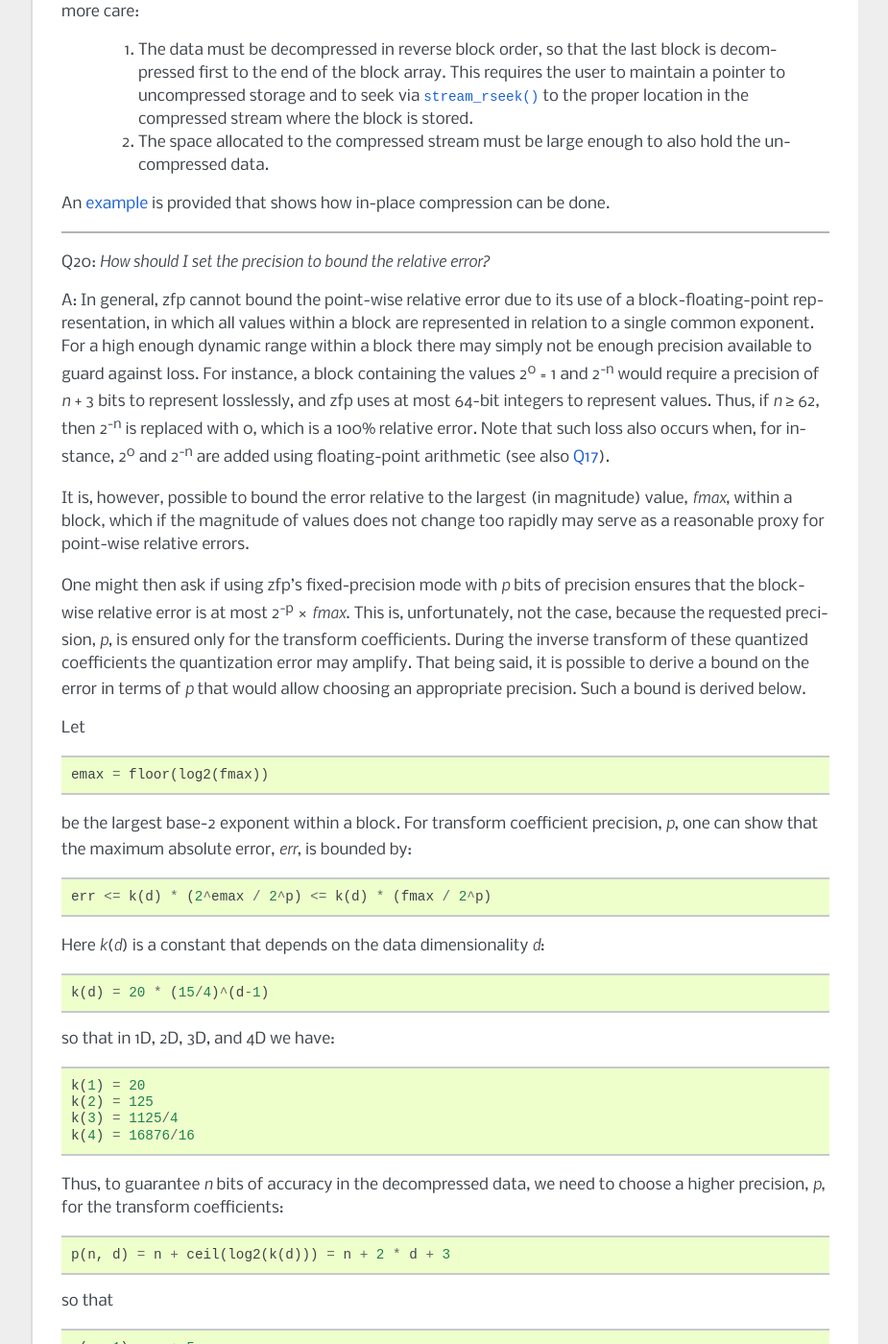
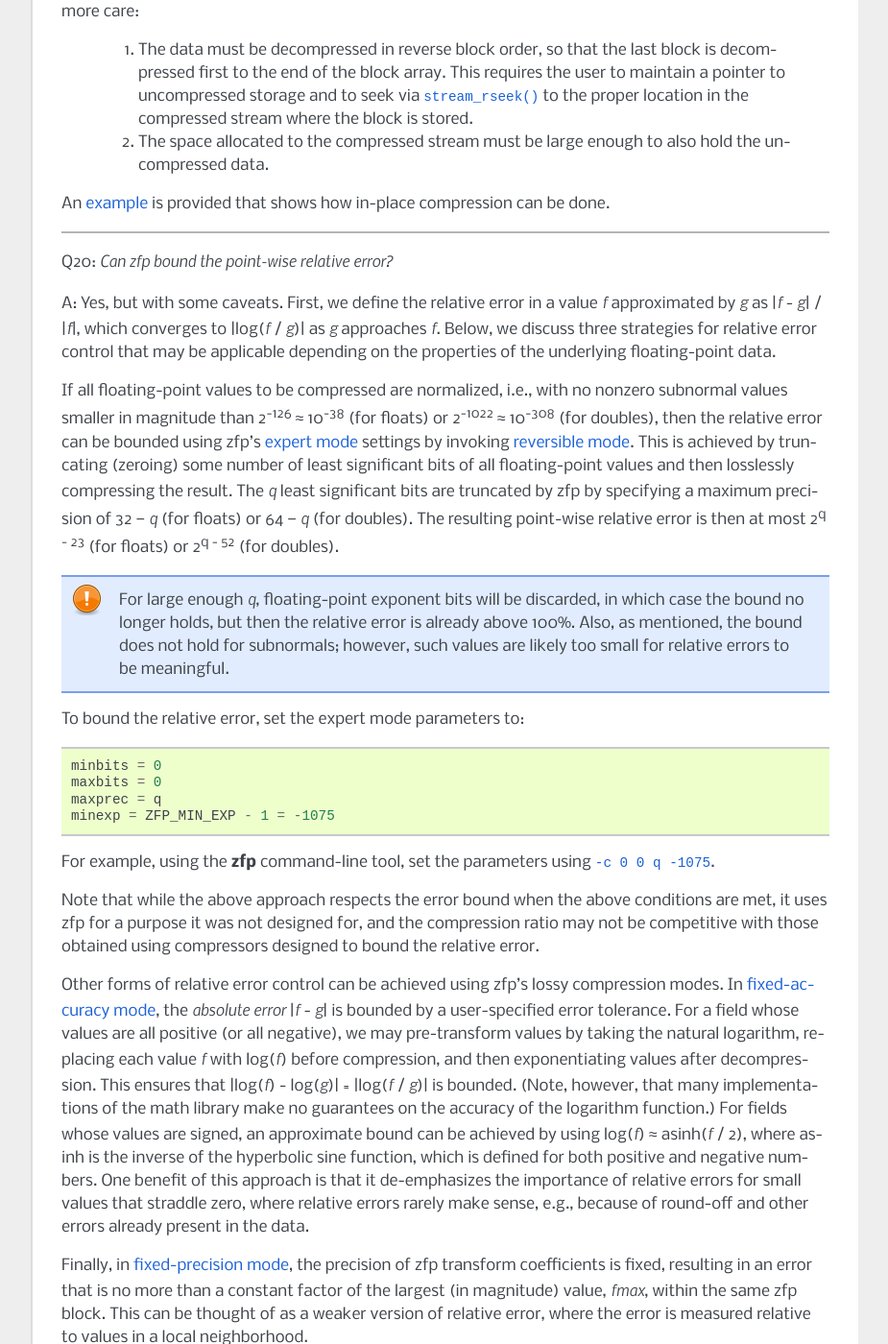
Before and after one commit to LLNL/zfp, a Sphinx documentation site: the page built from docs/source/faq.rst, in a window 1280 px wide and 1400 px high, scrolled down 10392 px. Shown: the whole window at 96% size, without its empty margins (198-1123 px from the left). Built offline with Sphinx 7.4.7, drawn with Linux system fonts in a browser that asks for light colours; formulas are drawn with MathJax 3; some of the changed text lies outside the part shown.

Commit message:
Update FAQ on relative error

```diff
--- a/docs/source/defs.rst
+++ b/docs/source/defs.rst
@@ -2,6 +2,7 @@
 .. |minus| unicode:: 0x2212
 .. |leq| unicode:: 0x2264
 .. |geq| unicode:: 0x2265
+.. |approx| unicode:: 0x2248
 .. |sqrt| unicode:: 0x221a
 .. |zfp| replace:: zfp
 .. |cfp| replace:: cfp
--- a/docs/source/faq.rst
+++ b/docs/source/faq.rst
@@ -30,7 +30,7 @@ Questions answered in this FAQ:
   #. :ref:`Why does zfp sometimes not respect my error tolerance? <q-tolerance>`
   #. :ref:`Why is the actual rate sometimes not what I requested? <q-rate>`
   #. :ref:`Can zfp perform compression in place? <q-inplace>`
-  #. :ref:`How should I set the precision to bound the relative error? <q-relerr>`
+  #. :ref:`Can zfp bound the point-wise relative error? <q-relerr>`
   #. :ref:`Does zfp support lossless compression? <q-lossless>`
   #. :ref:`Why is my actual, measured error so much smaller than the tolerance? <q-abserr>`
   #. :ref:`Are parallel compressed streams identical to serial streams? <q-parallel>`
@@ -622,24 +622,91 @@ can be done.
 
 .. _q-relerr:
 
-Q20: *How should I set the precision to bound the relative error?*
+Q20: *Can zfp bound the point-wise relative error?*
 
-A: In general, |zfp| cannot bound the point-wise relative error due to its
-use of a block-floating-point representation, in which all values within a
-block are represented in relation to a single common exponent.  For a high
-enough dynamic range within a block there may simply not be enough precision
-available to guard against loss.  For instance, a block containing the values
-2\ :sup:`0` = 1 and 2\ :sup:`-n` would require a precision of *n* + 3 bits to
-represent losslessly, and |zfp| uses at most 64-bit integers to represent
-values.  Thus, if *n* |geq| 62, then 2\ :sup:`-n` is replaced with 0, which
-is a 100% relative error.  Note that such loss also occurs when, for instance,
-2\ :sup:`0` and 2\ :sup:`-n` are added using floating-point arithmetic (see
-also :ref:`Q17 <q-tolerance>`).
+A: Yes, but with some caveats.  First, we define the relative error in a value
+*f* approximated by *g* as \|\ *f* - *g*\ \| / \|\ *f*\ \|, which converges to
+\|\ log(*f* / *g*)\ \| as *g* approaches *f*.  Below, we
+discuss three strategies for relative error control that may be applicable
+depending on the properties of the underlying floating-point data.
 
-It is, however, possible to bound the error relative to the largest (in
-magnitude) value, *fmax*, within a block, which if the magnitude of values
-does not change too rapidly may serve as a reasonable proxy for point-wise
-relative errors.
+If all floating-point values to be compressed are normalized, i.e., with no
+nonzero subnormal values smaller in magnitude than
+2\ :sup:`-126` |approx| 10\ :sup:`-38` (for floats) or
+2\ :sup:`-1022` |approx| 10\ :sup:`-308` (for doubles), then the relative error
+can be bounded using |zfp|'s :ref:`expert mode <mode-expert>` settings by
+invoking :ref:`reversible mode <mode-reversible>`.  This is achieved by
+truncating (zeroing) some number of least significant bits of all
+floating-point values and then losslessly compressing the result.  The
+*q* least significant bits are truncated by |zfp| by specifying a
+maximum precision of 32 |minus| *q* (for floats) or 64 |minus| *q* (for
+doubles).  The resulting point-wise relative error is then at most
+2\ :sup:`q - 23` (for floats) or 2\ :sup:`q - 52` (for doubles).
+
+.. note::
+  For large enough *q*, floating-point exponent bits will be discarded,
+  in which case the bound no longer holds, but then the relative error
+  is already above 100%.  Also, as mentioned, the bound does not hold
+  for subnormals; however, such values are likely too small for relative
+  errors to be meaningful.
+
+To bound the relative error, set the expert mode parameters to::
+
+  minbits = 0
+  maxbits = 0
+  maxprec = q
+  minexp = ZFP_MIN_EXP - 1 = -1075
+
+For example, using the |zfpcmd| command-line tool, set the parameters using
+:option:`-c 0 0 q -1075`.
+
+Note that while the above approach respects the error bound when the
+above conditions are met, it uses |zfp| for a purpose it was not designed
+for, and the compression ratio may not be competitive with those obtained
+using compressors designed to bound the relative error.
+
+Other forms of relative error control can be achieved using |zfp|'s lossy
+compression modes.  In :ref:`fixed-accuracy mode <mode-fixed-accuracy>`,
+the *absolute error* \|\ *f* - *g*\ \| is bounded by a user-specified error
+tolerance.  For a field whose values are all positive (or all negative), we
+may pre-transform values by taking the natural logarithm, replacing
+each value *f* with log(*f*) before compression, and then exponentiating
+values after decompression.  This ensures that
+\|\ log(*f*) - log(*g*)\ \| = \|\ log(*f* / *g*)\ \| is bounded.  (Note,
+however, that many implementations of the math library make no guarantees
+on the accuracy of the logarithm function.)  For fields whose values are
+signed, an approximate bound can be achieved by using
+log(*f*) |approx| asinh(*f* / 2), where asinh is the inverse of the
+hyperbolic sine function, which is defined for both positive and negative
+numbers.  One benefit of this approach is that it de-emphasizes the
+importance of relative errors for small values that straddle zero, where
+relative errors rarely make sense, e.g., because of round-off and other
+errors already present in the data.
+
+Finally, in :ref:`fixed-precision mode <mode-fixed-precision>`, the
+precision of |zfp| transform coefficients is fixed, resulting in an error
+that is no more than a constant factor of the largest (in magnitude)
+value, *fmax*, within the same |zfp| block.  This can be thought of as a
+weaker version of relative error, where the error is measured relative
+to values in a local neighborhood.
+
+In fixed-precision mode, |zfp| cannot bound the point-wise relative error
+due to its use of a block-floating-point representation, in which all
+values within a block are represented in relation to a single common
+exponent.  For a high enough dynamic range within a block, there may
+simply not be enough precision available to guard against loss.  For
+instance, a block containing the values 2\ :sup:`0` = 1 and 2\ :sup:`-n`
+would require a precision of *n* + 3 bits to represent losslessly, and
+|zfp| uses at most 64-bit integers to represent values.  Thus, if
+*n* |geq| 62, then 2\ :sup:`-n` is replaced with 0, which is a 100%
+relative error.  Note that such loss also occurs when, for instance,
+2\ :sup:`0` and 2\ :sup:`-n` are added using floating-point arithmetic
+(see also :ref:`Q17 <q-tolerance>`).
+
+As alluded to, it is possible to bound the error relative to the largest
+value, *fmax*, within a block, which if the magnitude of values does not
+change too rapidly may serve as a reasonable proxy for point-wise relative
+errors.
 
 One might then ask if using |zfp|'s fixed-precision mode with *p* bits of
 precision ensures that the block-wise relative error is at most
```
